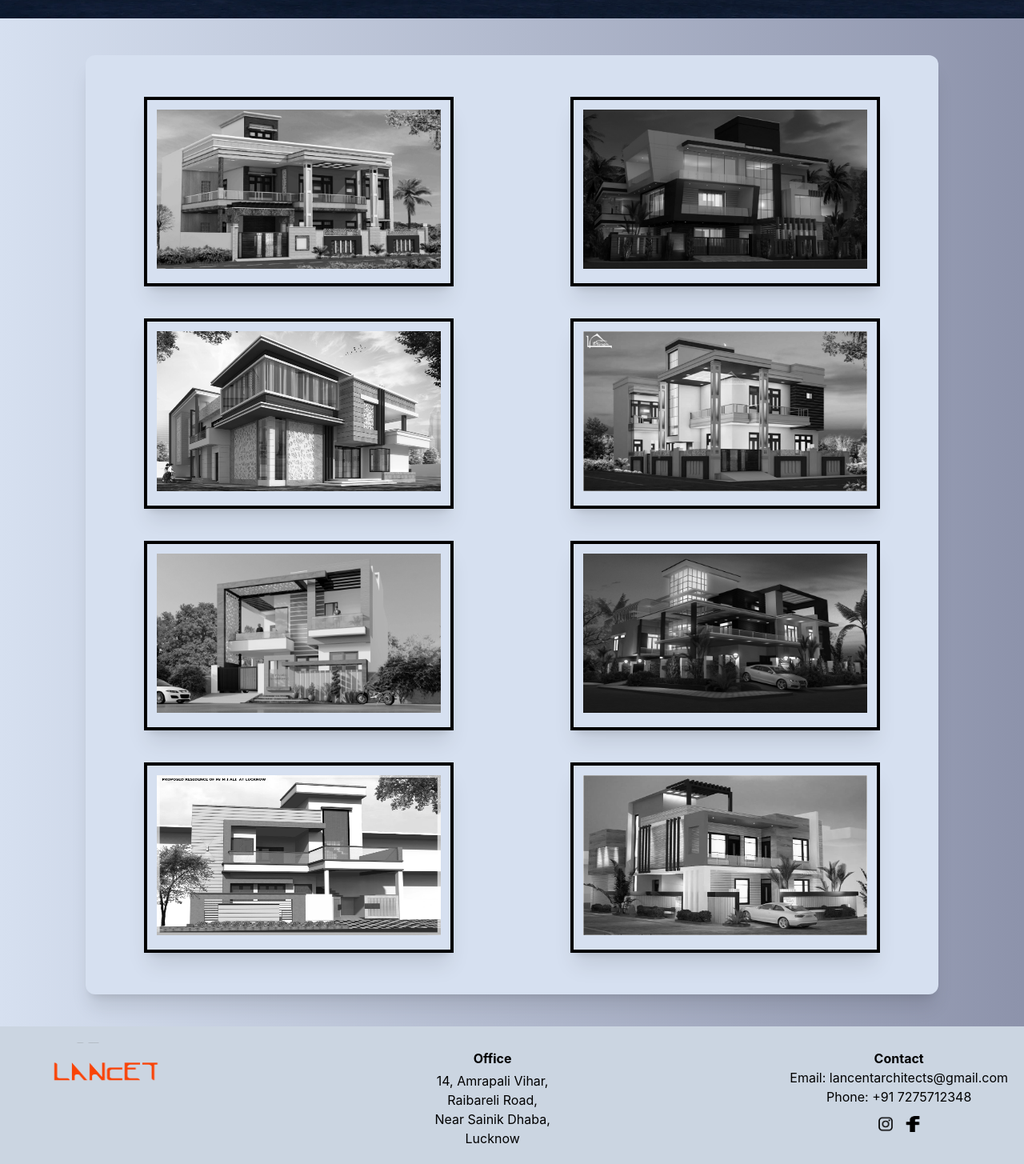
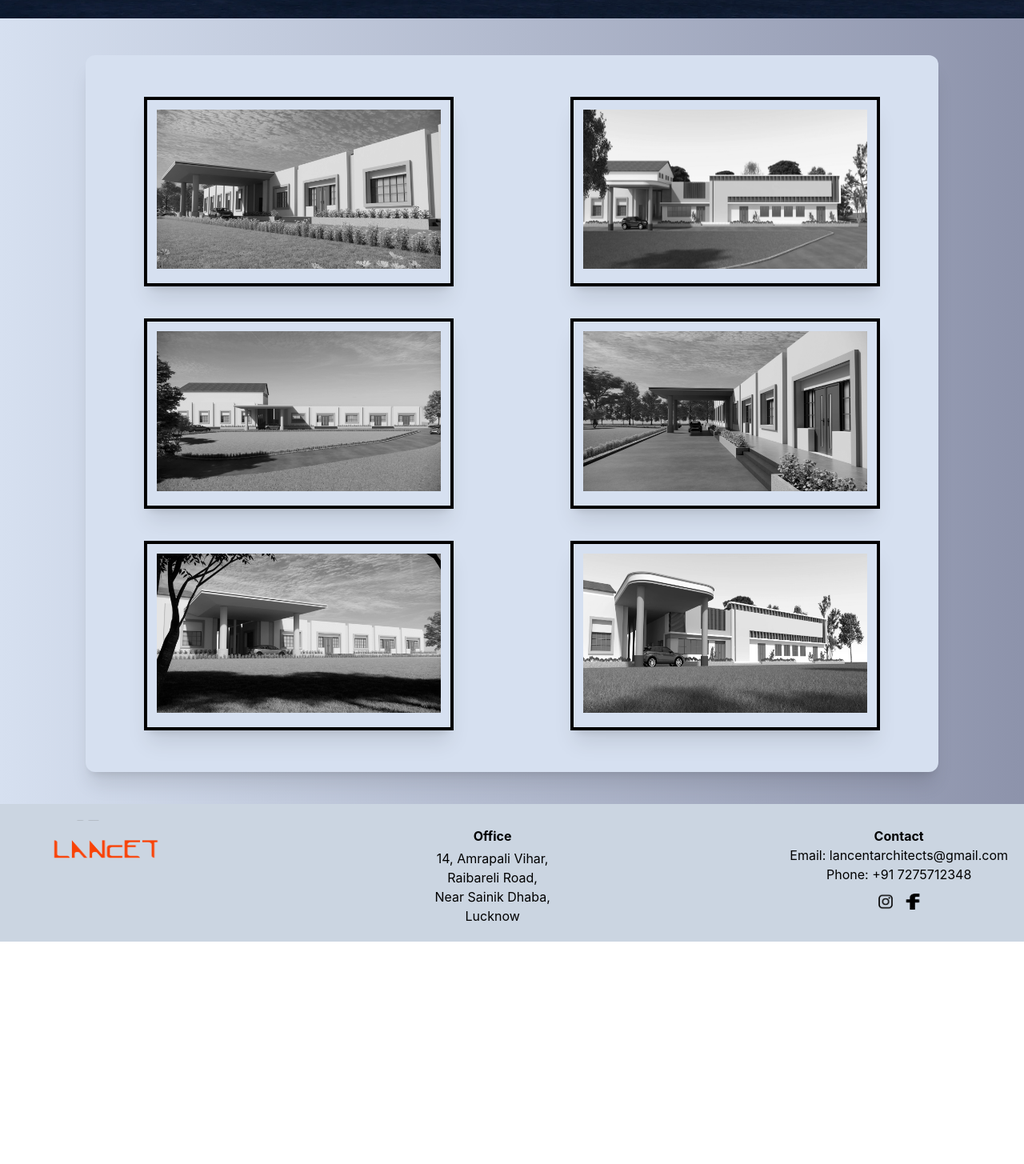
Before and after one commit to TheWebOutfit/lancet-architects, a Next.js app: page /Institutional in a window 1280 px wide. Shown: the part 793-2248 px from the top of the page at 80% size. After the commit the page ends 1970 px from the top, so only its background shows below. Built offline with nearby package versions, Linux system fonts and the light colour scheme.

Commit message:
final touches

```diff
--- a/pages/Commercial.js
+++ b/pages/Commercial.js
@@ -7,16 +7,16 @@ const commercial = () => {
             <section className='relative'>
                 <div>
                     <Image
-                        src="/media/commercial_5.webp"
+                        src="/media/Residential_1.webp"
                         width="1920"
                         height="1080"
                         alt="Residential banner"
                     />
                 </div>
                 <div className='w-full absolute bottom-10 sm:bottom-1/3'>
-                <div className='w-1/3 mx-auto bg-black p-4 rounded-xl opacity-90 lg:w-1/4'>
-                    <h2 className='animate-pulse uppercase font-semibold text-center text-white sm:text-lg md:text-xl lg:text-2xl xl:text-3xl'>Commercial</h2>
-                </div>
+                    <div className='w-1/3 mx-auto bg-black p-4 rounded-xl opacity-90 lg:w-1/4'>
+                        <h2 className='animate-pulse uppercase font-semibold text-center text-white sm:text-lg md:text-xl lg:text-2xl xl:text-3xl'>Commercial</h2>
+                    </div>
                 </div>
             </section>
             <section className='py-4 md:py-8 lg:py-10'>
@@ -24,7 +24,7 @@ const commercial = () => {
                     <div className='w-5/6 mx-auto lg:p-5 lg:w-2/5'>
                         <div className='p-1 border-4 border-black shadow-xl md:p-3 lg:grayscale lg:hover:grayscale-0 lg:hover:scale-105 transition-all ease-in-out'>
                             <Image
-                                src="/media/commercial_1.webp"
+                                src="/media/Residential_1.webp"
                                 width="1920"
                                 height="1080"
                                 alt="Residential image 1"
@@ -34,7 +34,7 @@ const commercial = () => {
                     <div className='w-5/6 mx-auto lg:p-5 lg:w-2/5'>
                         <div className='p-1 border-4 border-black shadow-xl md:p-3 lg:grayscale lg:hover:grayscale-0 lg:hover:scale-105 transition-all ease-in-out'>
                             <Image
-                                src="/media/commercial_2.webp"
+                                src="/media/Residential_2.webp"
                                 width="1920"
                                 height="1080"
                                 alt="Residential image 1"
@@ -44,7 +44,7 @@ const commercial = () => {
                     <div className='w-5/6 mx-auto lg:p-5 lg:w-2/5'>
                         <div className='p-1 border-4 border-black shadow-xl md:p-3 lg:grayscale lg:hover:grayscale-0 lg:hover:scale-105 transition-all ease-in-out'>
                             <Image
-                                src="/media/commercial_3.webp"
+                                src="/media/Residential_3.webp"
                                 width="1920"
                                 height="1080"
                                 alt="Residential image 1"
@@ -54,7 +54,7 @@ const commercial = () => {
                     <div className='w-5/6 mx-auto lg:p-5 lg:w-2/5'>
                         <div className='p-1 border-4 border-black shadow-xl md:p-3 lg:grayscale lg:hover:grayscale-0 lg:hover:scale-105 transition-all ease-in-out'>
                             <Image
-                                src="/media/commercial_4.webp"
+                                src="/media/Residential_4.webp"
                                 width="1920"
                                 height="1080"
                                 alt="Residential image 1"
@@ -64,7 +64,7 @@ const commercial = () => {
                     <div className='w-5/6 mx-auto lg:p-5 lg:w-2/5'>
                         <div className='p-1 border-4 border-black shadow-xl md:p-3 lg:grayscale lg:hover:grayscale-0 lg:hover:scale-105 transition-all ease-in-out'>
                             <Image
-                                src="/media/commercial_5.webp"
+                                src="/media/Residential_5.webp"
                                 width="1920"
                                 height="1080"
                                 alt="Residential image 1"
@@ -74,7 +74,7 @@ const commercial = () => {
                     <div className='w-5/6 mx-auto lg:p-5 lg:w-2/5'>
                         <div className='p-1 border-4 border-black shadow-xl md:p-3 lg:grayscale lg:hover:grayscale-0 lg:hover:scale-105 transition-all ease-in-out'>
                             <Image
-                                src="/media/commercial_6.webp"
+                                src="/media/Residential_6.webp"
                                 width="1920"
                                 height="1080"
                                 alt="Residential image 1"
--- a/pages/Institutional.js
+++ b/pages/Institutional.js
@@ -7,7 +7,7 @@ const institutional = () => {
             <section className='relative'>
                 <div>
                     <Image
-                        src="/media/residential_1.webp"
+                        src="/media/Residential_1.webp"
                         width="1920"
                         height="1080"
                         alt="Residential banner"
@@ -24,7 +24,7 @@ const institutional = () => {
                     <div className='w-5/6 mx-auto lg:p-5 lg:w-2/5'>
                         <div className='p-1 border-4 border-black shadow-xl md:p-3 lg:grayscale lg:hover:grayscale-0 lg:hover:scale-105 transition-all ease-in-out'>
                             <Image
-                                src="/media/residential_2.webp"
+                                src="/media/Commercial_2.webp"
                                 width="1920"
                                 height="1080"
                                 alt="Residential image 1"
@@ -34,7 +34,7 @@ const institutional = () => {
                     <div className='w-5/6 mx-auto lg:p-5 lg:w-2/5'>
                         <div className='p-1 border-4 border-black shadow-xl md:p-3 lg:grayscale lg:hover:grayscale-0 lg:hover:scale-105 transition-all ease-in-out'>
                             <Image
-                                src="/media/residential_3.webp"
+                                src="/media/Commercial_1.webp"
                                 width="1920"
                                 height="1080"
                                 alt="Residential image 1"
@@ -44,7 +44,7 @@ const institutional = () => {
                     <div className='w-5/6 mx-auto lg:p-5 lg:w-2/5'>
                         <div className='p-1 border-4 border-black shadow-xl md:p-3 lg:grayscale lg:hover:grayscale-0 lg:hover:scale-105 transition-all ease-in-out'>
                             <Image
-                                src="/media/residential_4.webp"
+                                src="/media/Commercial_3.webp"
                                 width="1920"
                                 height="1080"
                                 alt="Residential image 1"
@@ -54,7 +54,7 @@ const institutional = () => {
                     <div className='w-5/6 mx-auto lg:p-5 lg:w-2/5'>
                         <div className='p-1 border-4 border-black shadow-xl md:p-3 lg:grayscale lg:hover:grayscale-0 lg:hover:scale-105 transition-all ease-in-out'>
                             <Image
-                                src="/media/residential_5.webp"
+                                src="/media/Commercial_4.webp"
                                 width="1920"
                                 height="1080"
                                 alt="Residential image 1"
@@ -64,7 +64,7 @@ const institutional = () => {
                     <div className='w-5/6 mx-auto lg:p-5 lg:w-2/5'>
                         <div className='p-1 border-4 border-black shadow-xl md:p-3 lg:grayscale lg:hover:grayscale-0 lg:hover:scale-105 transition-all ease-in-out'>
                             <Image
-                                src="/media/residential_6.webp"
+                                src="/media/Commercial_5.webp"
                                 width="1920"
                                 height="1080"
                                 alt="Residential image 1"
@@ -74,27 +74,7 @@ const institutional = () => {
                     <div className='w-5/6 mx-auto lg:p-5 lg:w-2/5'>
                         <div className='p-1 border-4 border-black shadow-xl md:p-3 lg:grayscale lg:hover:grayscale-0 lg:hover:scale-105 transition-all ease-in-out'>
                             <Image
-                                src="/media/residential_7.webp"
-                                width="1920"
-                                height="1080"
-                                alt="Residential image 1"
-                            />
-                        </div>
-                    </div>
-                    <div className='w-5/6 mx-auto lg:p-5 lg:w-2/5'>
-                        <div className='p-1 border-4 border-black shadow-xl md:p-3 lg:grayscale lg:hover:grayscale-0 lg:hover:scale-105 transition-all ease-in-out'>
-                            <Image
-                                src="/media/residential_8.webp"
-                                width="1920"
-                                height="1080"
-                                alt="Residential image 1"
-                            />
-                        </div>
-                    </div>
-                    <div className='w-5/6 mx-auto lg:p-5 lg:w-2/5'>
-                        <div className='p-1 border-4 border-black shadow-xl md:p-3 lg:grayscale lg:hover:grayscale-0 lg:hover:scale-105 transition-all ease-in-out'>
-                            <Image
-                                src="/media/residential_9.webp"
+                                src="/media/Commercial_6.webp"
                                 width="1920"
                                 height="1080"
                                 alt="Residential image 1"
```
